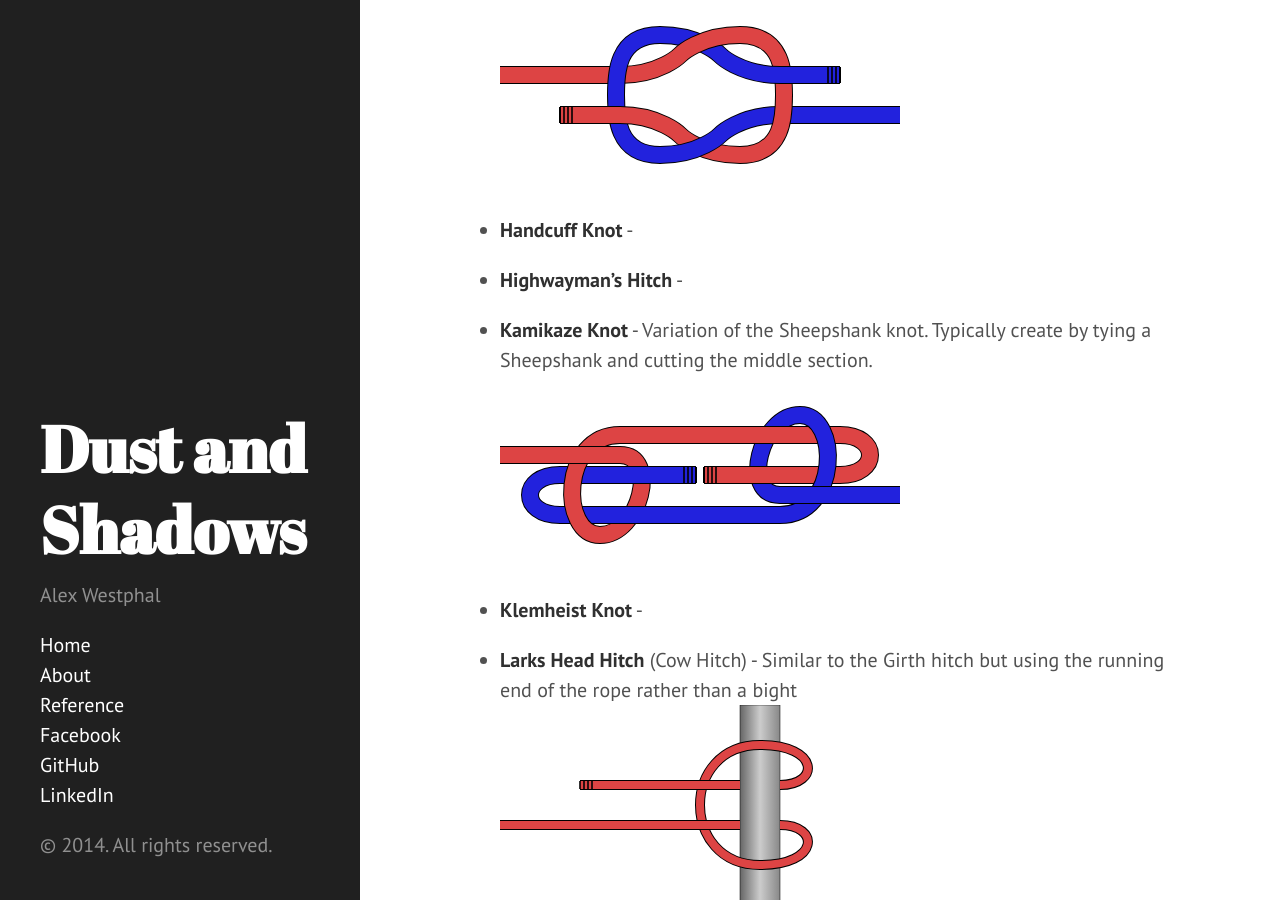
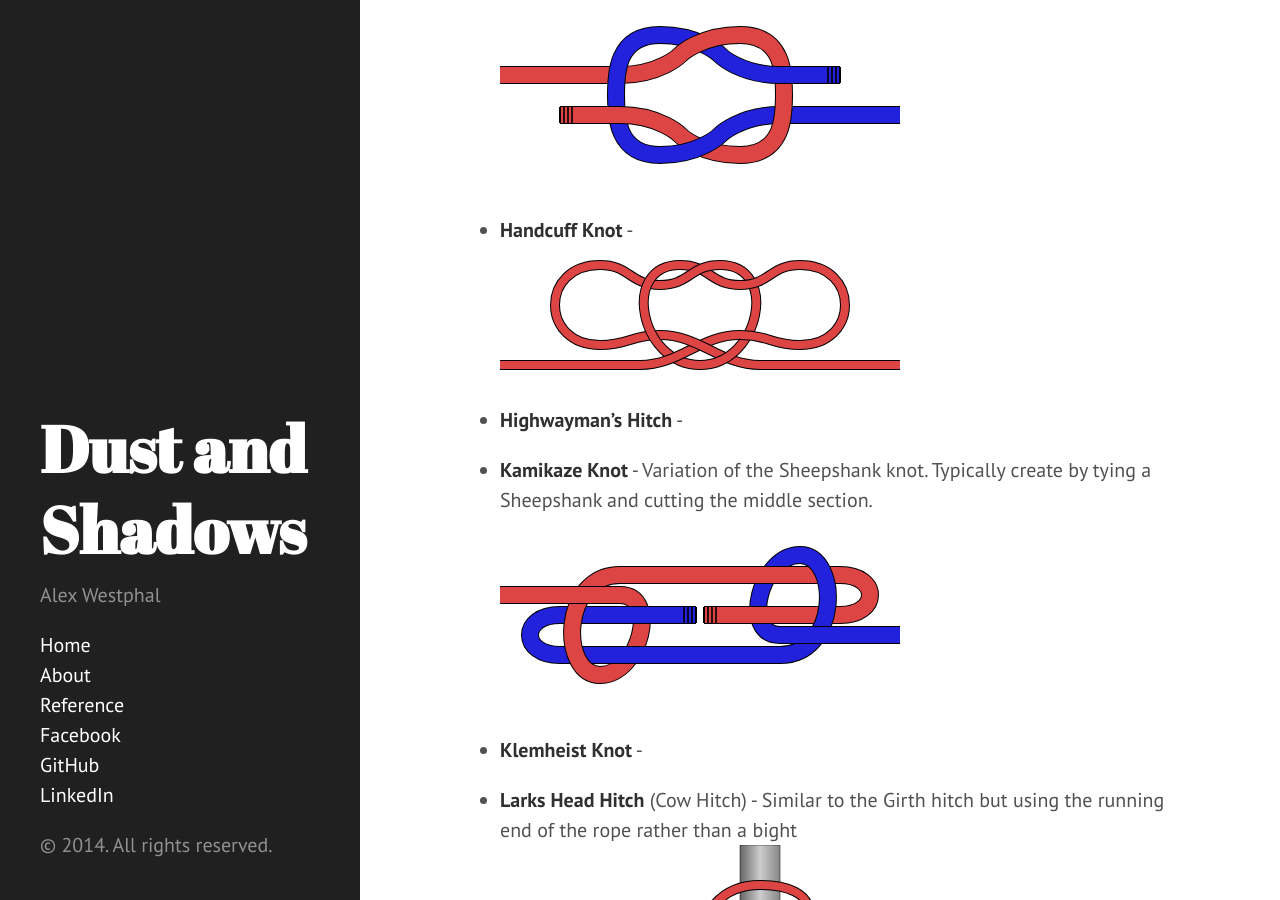
Before and after one commit to alexwestphal/alexwestphal.github.io, a Jekyll site: the page built from reference/knots.md, in a window 1280 px wide and 900 px high, scrolled down 3485 px. Built offline with Jekyll 4.4.1, drawn with Linux system fonts in a browser that asks for light colours.

Commit message:
Added handcuff knot to reference

```diff
--- a/reference/knots.md
+++ b/reference/knots.md
@@ -67,7 +67,7 @@ If your interested in how these knots are drawn, check out the Drawing Knot Seri
 
 - **Grief Knot** - A variant of the Thief knot ![Grief Knot Diagram](/knots/grief-knot.svg)
 
-- **Handcuff Knot** -
+- **Handcuff Knot** - ![Handcuff Knot Diagram](/knots/handcuff-knot.svg)
 
 - **Highwayman&rsquo;s Hitch** -
 
```
Also changed, not shown: knots/handcuff-knot.svg (added).
